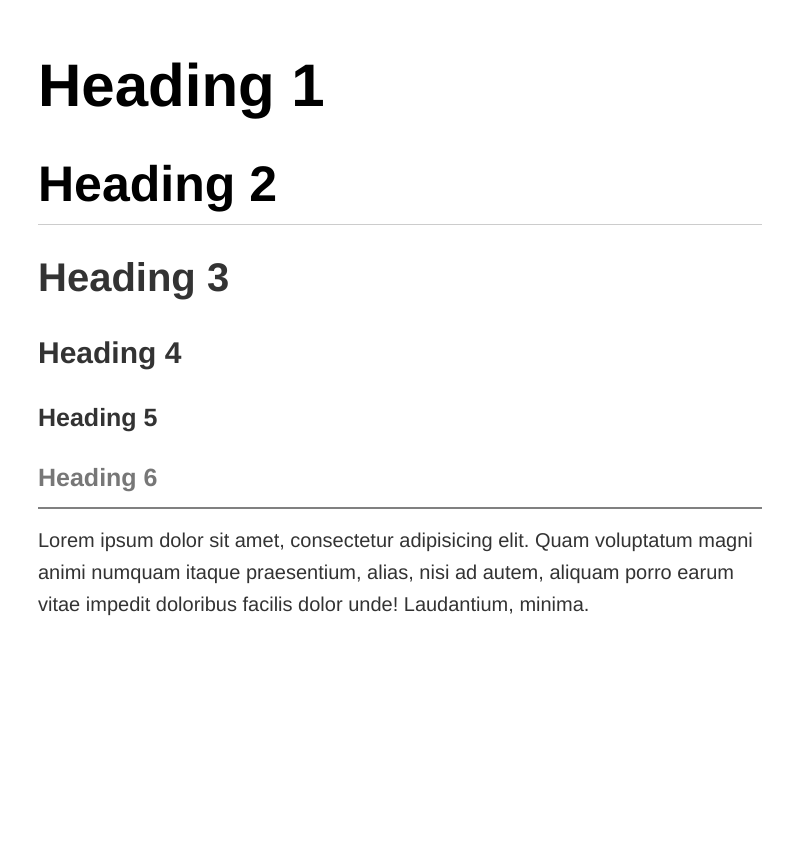
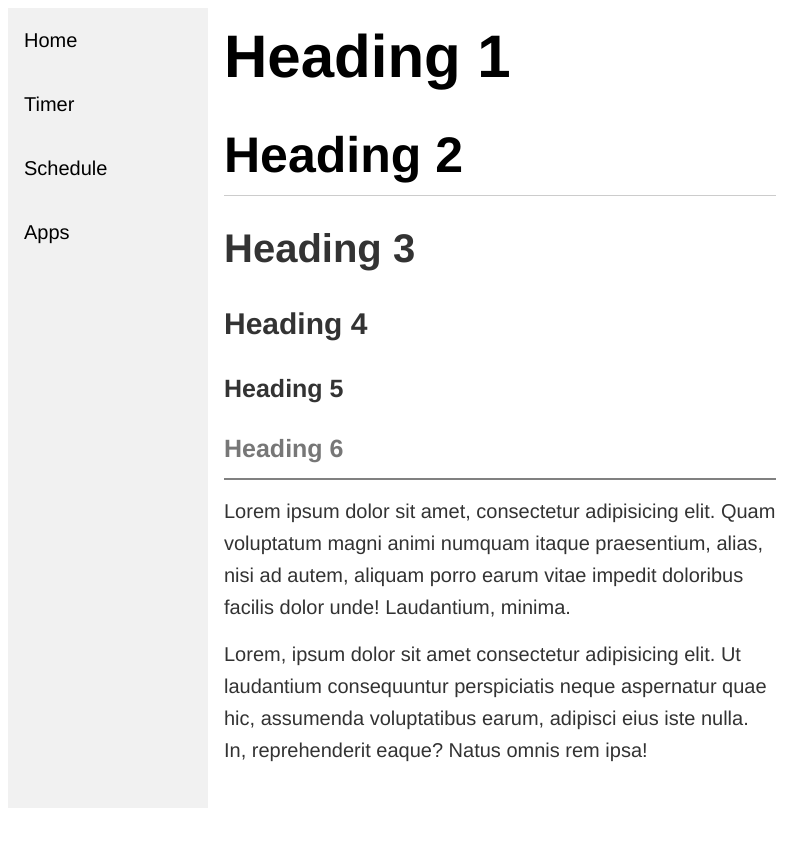
Before and after one commit to ElderINTERalliance/boss, an Electron app: page src/index.html in a window 800 px wide. Before the commit the page ends 800 px from the top, so only its background shows below. Drawn offline with Linux system fonts and the light colour scheme.

Commit message:
Add basic sidebar

```diff
--- a/src/index.html
+++ b/src/index.html
@@ -1,6 +1,6 @@
 <!DOCTYPE html>
 <html>
-  <script src="renderer.js" async></script>
+  <script src="renderer.js" defer></script>
   <link rel="stylesheet" href="styles.css" />
   <head>
     <meta charset="UTF-8" />
@@ -11,7 +11,17 @@
       content="script-src 'self' 'unsafe-inline';"
     />
   </head>
+
   <body>
+    <div class="sidebar">
+      <a onclick="goToHome()">Home</a>
+      <a onclick="goToTimer()">Timer</a>
+      <a onclick="goToSchedule()">Schedule</a>
+      <a onclick="goToApps()">Apps</a>
+    </div>
+
+    <div class="content">
+      <div class="testing">
         <h1>Heading 1</h1>
         <h2>Heading 2</h2>
         <h3>Heading 3</h3>
@@ -20,10 +30,19 @@
         <h6>Heading 6</h6>
         <hr />
         <p>
-      Lorem ipsum dolor sit amet, consectetur adipisicing elit. Quam voluptatum
-      magni animi numquam itaque praesentium, alias, nisi ad autem, aliquam
-      porro earum vitae impedit doloribus facilis dolor unde! Laudantium,
-      minima.
+          Lorem ipsum dolor sit amet, consectetur adipisicing elit. Quam
+          voluptatum magni animi numquam itaque praesentium, alias, nisi ad
+          autem, aliquam porro earum vitae impedit doloribus facilis dolor unde!
+          Laudantium, minima.
         </p>
+      </div>
+
+      <div class="home">
+        Lorem, ipsum dolor sit amet consectetur adipisicing elit. Ut laudantium
+        consequuntur perspiciatis neque aspernatur quae hic, assumenda
+        voluptatibus earum, adipisci eius iste nulla. In, reprehenderit eaque?
+        Natus omnis rem ipsa!
+      </div>
+    </div>
   </body>
 </html>
--- a/src/renderer.js
+++ b/src/renderer.js
@@ -1 +1,15 @@
-console.log("loaded")
+function goToHome() {
+   alert("home")
+}
+
+function goToTimer() {
+   alert("timer")
+}
+
+function goToSchedule() {
+   alert("schedule")
+}
+
+function goToApps() {
+   alert("apps")
+}
--- a/src/styles.css
+++ b/src/styles.css
@@ -1,13 +1,13 @@
 /* Consider Implimenting  */
 /* https://theme.hackclub.com */
+
+/* Font styles */
+
 body {
   font-family: Helvetica, arial, sans-serif;
   font-size: 20px;
   line-height: 1.6;
-  padding-top: 10px;
-  padding-bottom: 10px;
   background-color: white;
-  padding: 30px;
   color: #333;
 }
 
@@ -439,3 +439,69 @@ pre tt {
   background-color: transparent;
   border: none;
 }
+
+/* Sidebar: */
+
+:root {
+  --sidebar-width: 200px;
+}
+
+.sidebar {
+  margin: 0;
+  padding: 0;
+  width: var(--sidebar-width);
+  background-color: #f1f1f1;
+  position: fixed;
+  height: 100%;
+  overflow: auto;
+}
+
+/* Sidebar links */
+.sidebar a {
+  display: block;
+  color: black;
+  padding: 16px;
+  text-decoration: none;
+}
+
+/* Active/current link */
+.sidebar a.active {
+  background-color: #4caf50;
+  color: white;
+}
+
+/* Links on mouse-over */
+.sidebar a:hover:not(.active) {
+  background-color: #555;
+  color: white;
+}
+
+/* Page content. */
+div.content {
+  margin-left: var(--sidebar-width);
+  padding: 1px 16px;
+  height: 1000px;
+}
+
+/* On screens that are less than 700px wide, make the sidebar into a topbar */
+@media screen and (max-width: 700px) {
+  .sidebar {
+    width: 100%;
+    height: auto;
+    position: relative;
+  }
+  .sidebar a {
+    float: left;
+  }
+  div.content {
+    margin-left: 0;
+  }
+}
+
+/* On screens that are less than 400px, display the bar vertically, instead of horizontally */
+@media screen and (max-width: 400px) {
+  .sidebar a {
+    text-align: center;
+    float: none;
+  }
+}
```
Lines whose indentation alone changed are shown as unchanged.
